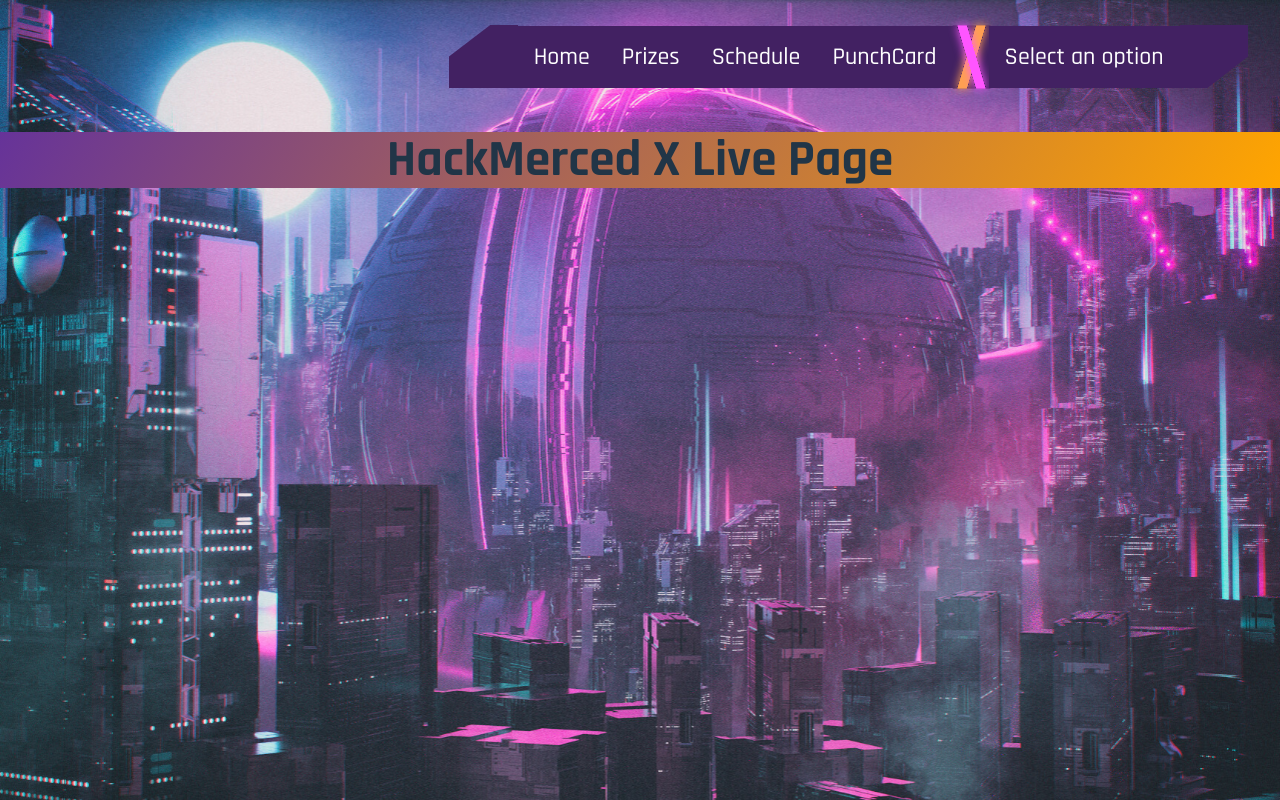
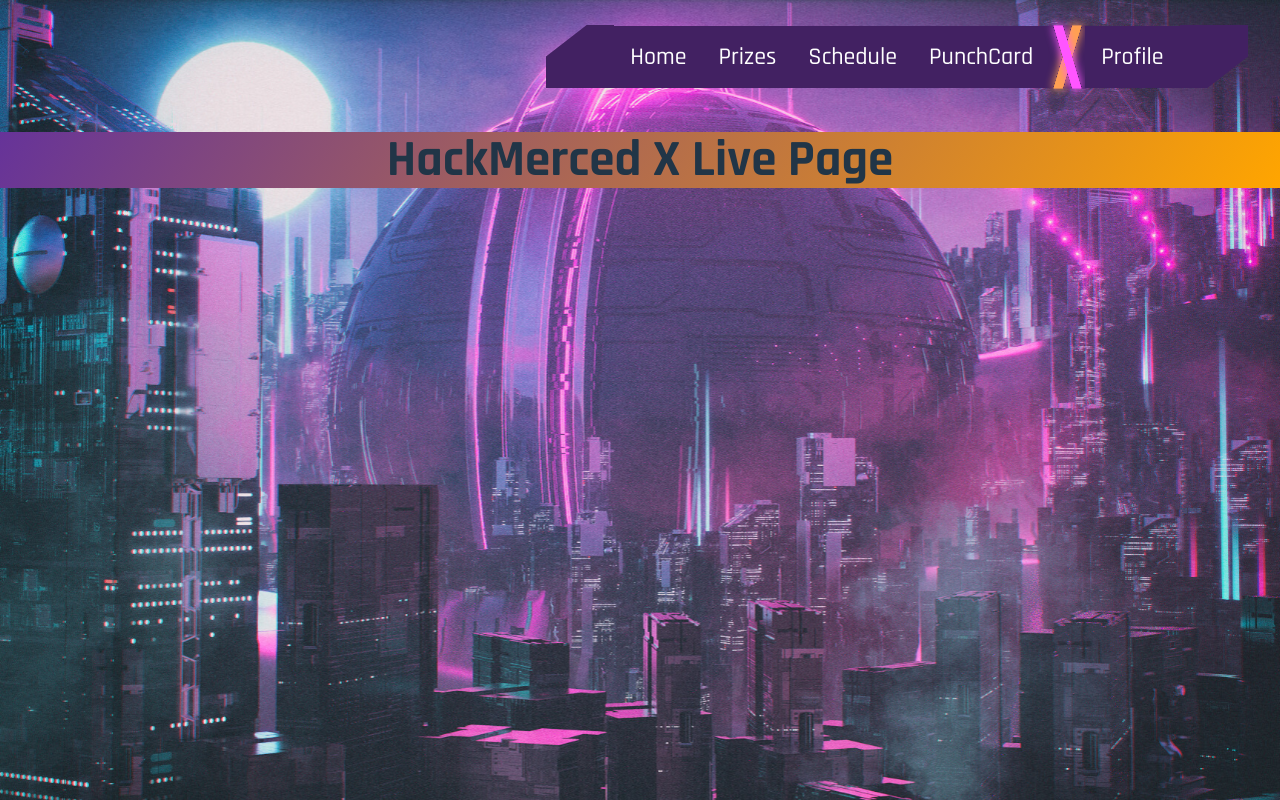
Before and after one commit to HackMerced/HackMerced-X-Live, a React (Vite) app: page / in a window 1280 px wide. Built offline with nearby package versions, Linux system fonts and the light colour scheme.

Commit message:
jet - added navigation so url changes, removed hackmerced x replaced with profile.  rm selected option

```diff
--- a/src/App.jsx
+++ b/src/App.jsx
@@ -20,7 +20,7 @@
         <Routes>{/* basename={process.env.PUBLIC_URL}  */}
             <Route path="/" element={<MainPage />}/>
             <Route path="/prizes" element={<Prizes />}/>
-            {/* <Route path="/profile" element={<Profile />} /> */}
+            <Route path="/profile" element={<Profile />} />
             <Route path="/punchcard" element={<PunchCard />} />
             <Route path="/schedule" element={<Schedule />}/>
             <Route path="/signup" element={<SignUp />} />
--- a/src/Components/dropdown.jsx
+++ b/src/Components/dropdown.jsx
@@ -1,14 +1,15 @@
 import React, { useState } from 'react';
 import './CSS/NavBar.css';
+import { useNavigate } from 'react-router-dom';
 
 function Dropdown() {
   const [isOpen, setIsOpen] = useState(false);
-  const [selectedOption, setSelectedOption] = useState(null);
+  const navigate = useNavigate();
 
   const options = [
     { value: '/profile', label: 'Settings' },
-    { value: '/logout', label: 'Log Out' },
-    { value: '/hackmerced', label: 'HackMerced X' },
+    { value: '/login', label: 'Log Out' },
+    // { value: '/hackmerced', label: 'HackMerced X' },
   ];
 
   const toggleDropdown = () => {
@@ -16,14 +17,14 @@
   };
 
   const handleOptionClick = (option) => {
-    setSelectedOption(option);
     setIsOpen(false);
+    navigate(option.value);
   };
 
   return (
     <div className="dropdown">
       <button className="button" id="profile-button" onClick={toggleDropdown}>
-        {selectedOption ? selectedOption.label : 'Select an option'}
+        Profile
       </button>
       {isOpen && (
         <ul className="dropdown-menu">
```
